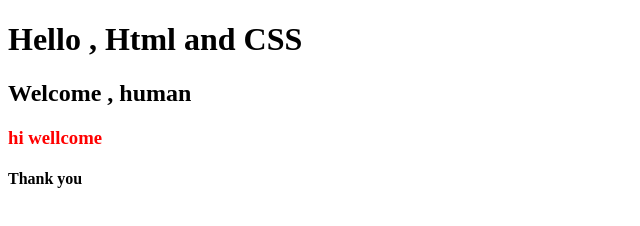
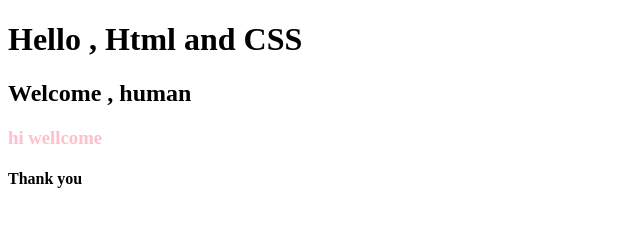
Before and after one commit to sach9n/hello, a plain HTML site: page hello.html/index.html in a window 1280 px wide. Shown: the whole page, without its empty margins (0-640 px from the left). Drawn offline with Linux system fonts and the light colour scheme.

Commit message:
Update index.html

```diff
--- a/hello.html/index.html
+++ b/hello.html/index.html
@@ -8,7 +8,7 @@
 <body>
     <h1>Hello , Html and CSS</h1>
     <h2>Welcome , human</h2>
-    <h3 style= "color: red">hi wellcome </h3>
+    <h3 style= "color:pink">hi wellcome </h3>
     <h4>Thank you</h4>
 
 
```
